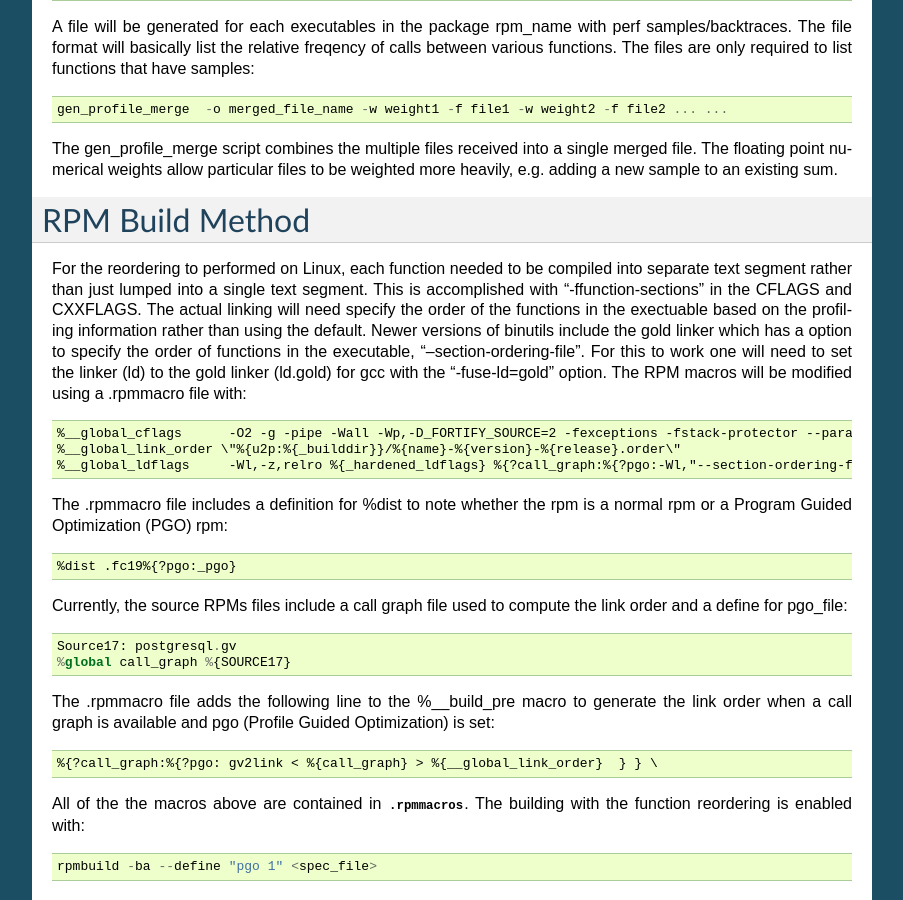
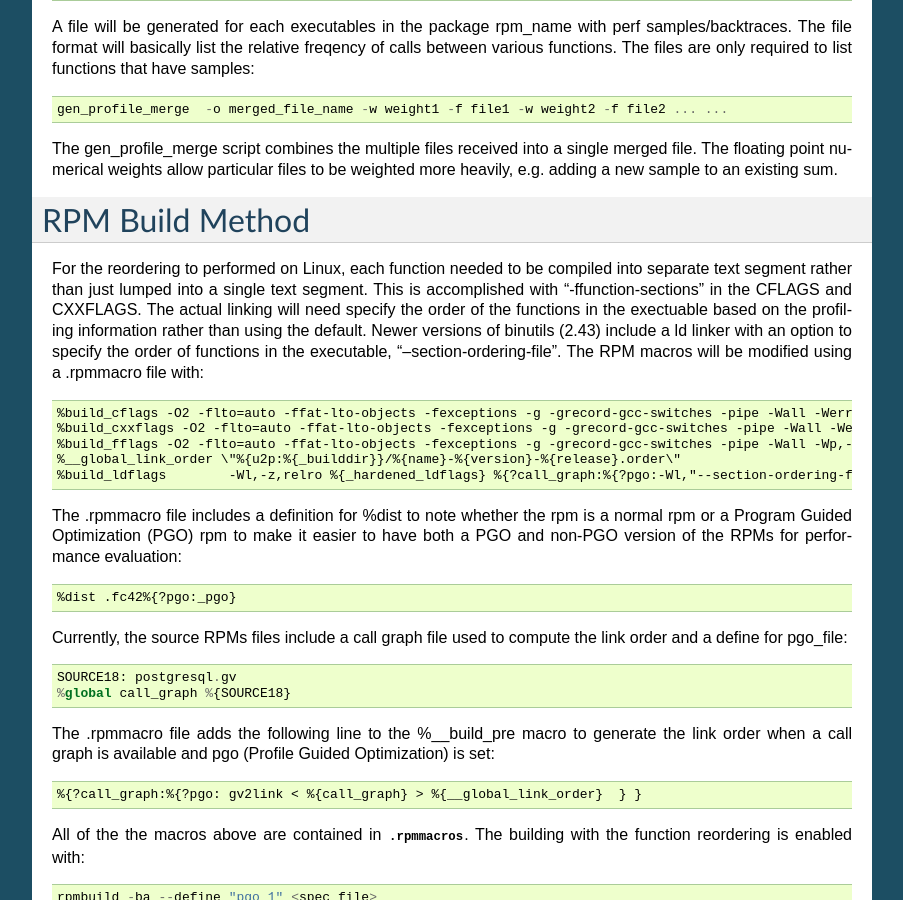
Before and after one commit to wcohen/sediment, a Sphinx documentation site: the page built from docs/pop.rst, in a window 1280 px wide and 900 px high, scrolled down 3266 px. Shown: the whole window, without its empty margins (198-1101 px from the left). Built offline with Sphinx 7.4.7, drawn with Linux system fonts in a browser that asks for light colours.

Commit message:
Update the .rpmmacros and pop.rst for use with binutils 2.43
Binutils 2.43 ld linker now accepts a file to describe the order to
link the individual function in the binary like the gold linker .  It
is preferable to use ld over gold.  Updating the .rpmmacros and
pop.rst to describe using sediment with binutil's ld linker.

```diff
--- a/docs/pop.rst
+++ b/docs/pop.rst
@@ -264,32 +264,33 @@ and CXXFLAGS.
 The actual linking will need specify the order of the functions
 in the exectuable based on the profiling information
 rather than using the default.
-Newer versions of binutils include the gold linker which has a option
+Newer versions of binutils (2.43) include a ld linker with an option
 to specify the order of functions in the executable, "--section-ordering-file".
-For this to work one will need to set the linker
-(ld) to the gold linker (ld.gold) for gcc with the "-fuse-ld=gold" option.
 The RPM macros will be modified using a .rpmmacro file with::
 
-  %__global_cflags	-O2 -g -pipe -Wall -Wp,-D_FORTIFY_SOURCE=2 -fexceptions -fstack-protector --param=ssp-buffer-size=4 %{_hardened_cflags} %{?call_graph:%{?pgo:-ffunction-sections -fdata-sections -fuse-ld=gold}}
+  %build_cflags -O2 -flto=auto -ffat-lto-objects -fexceptions -g -grecord-gcc-switches -pipe -Wall -Werror=format-security -Wp,-U_FORTIFY_SOURCE,-D_FORTIFY_SOURCE=3 -Wp,-D_GLIBCXX_ASSERTIONS -specs=/usr/lib/rpm/redhat/redhat-hardened-cc1 -fstack-protector-strong -specs=/usr/lib/rpm/redhat/redhat-annobin-cc1  -m64 -march=x86-64 -mtune=generic -fasynchronous-unwind-tables -fstack-clash-protection -fcf-protection -mtls-dialect=gnu2 -fno-omit-frame-pointer -mno-omit-leaf-frame-pointer %{?call_graph:%{?pgo:-ffunction-sections -fdata-sections}}
+  %build_cxxflags -O2 -flto=auto -ffat-lto-objects -fexceptions -g -grecord-gcc-switches -pipe -Wall -Werror=format-security -Wp,-U_FORTIFY_SOURCE,-D_FORTIFY_SOURCE=3 -Wp,-D_GLIBCXX_ASSERTIONS -specs=/usr/lib/rpm/redhat/redhat-hardened-cc1 -fstack-protector-strong -specs=/usr/lib/rpm/redhat/redhat-annobin-cc1  -m64 -march=x86-64 -mtune=generic -fasynchronous-unwind-tables -fstack-clash-protection -fcf-protection -mtls-dialect=gnu2 -fno-omit-frame-pointer -mno-omit-leaf-frame-pointer %{?call_graph:%{?pgo:-ffunction-sections -fdata-sections}}
+  %build_fflags -O2 -flto=auto -ffat-lto-objects -fexceptions -g -grecord-gcc-switches -pipe -Wall -Wp,-U_FORTIFY_SOURCE,-D_FORTIFY_SOURCE=3 -Wp,-D_GLIBCXX_ASSERTIONS -specs=/usr/lib/rpm/redhat/redhat-hardened-cc1 -fstack-protector-strong -specs=/usr/lib/rpm/redhat/redhat-annobin-cc1  -m64 -march=x86-64 -mtune=generic -fasynchronous-unwind-tables -fstack-clash-protection -fcf-protection -mtls-dialect=gnu2 -fno-omit-frame-pointer -mno-omit-leaf-frame-pointer -I/usr/lib64/gfortran/modules  %{?call_graph:%{?pgo:-ffunction-sections -fdata-sections}}
   %__global_link_order \"%{u2p:%{_builddir}}/%{name}-%{version}-%{release}.order\"
-  %__global_ldflags	-Wl,-z,relro %{_hardened_ldflags} %{?call_graph:%{?pgo:-Wl,"--section-ordering-file,%{__global_link_order}}"}
+  %build_ldflags	-Wl,-z,relro %{_hardened_ldflags} %{?call_graph:%{?pgo:-Wl,"--section-ordering-file,%{__global_link_order}"}}
 
 The .rpmmacro file includes a definition for %dist to note whether the
-rpm is a normal rpm or a Program Guided Optimization (PGO) rpm::
+rpm is a normal rpm or a Program Guided Optimization (PGO) rpm to make it easier
+to have both a PGO and non-PGO version of the RPMs for performance evaluation::
 
-  %dist .fc19%{?pgo:_pgo}
+  %dist .fc42%{?pgo:_pgo}
 
 Currently, the source RPMs files include a call graph file used to compute
 the link order and a define for pgo_file::
 
-  Source17: postgresql.gv
-  %global call_graph %{SOURCE17}
+  SOURCE18: postgresql.gv
+  %global call_graph %{SOURCE18}
 
 The .rpmmacro file adds the following line to the %__build_pre macro
 to generate the link order when a call graph is available and pgo
 (Profile Guided Optimization) is set::
 
-  %{?call_graph:%{?pgo: gv2link < %{call_graph} > %{__global_link_order}  } } \
+  %{?call_graph:%{?pgo: gv2link < %{call_graph} > %{__global_link_order}  } }
 
 All of the the macros above are contained in :download:`.rpmmacros
 <.rpmmacros>`.  The building with the function reordering is enabled
```
Also changed, not shown: 1 other file.
